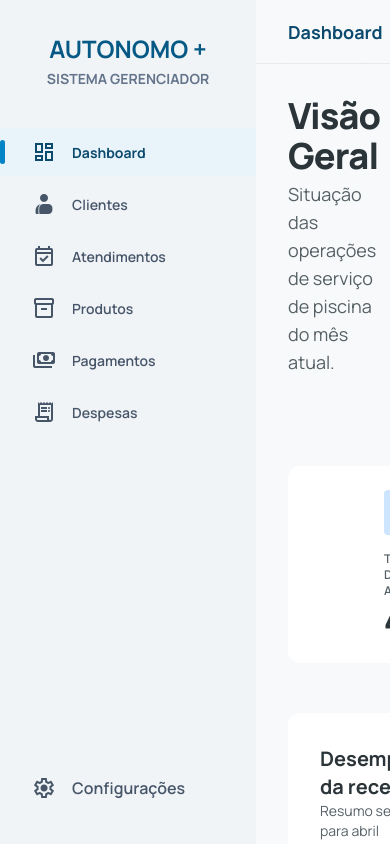
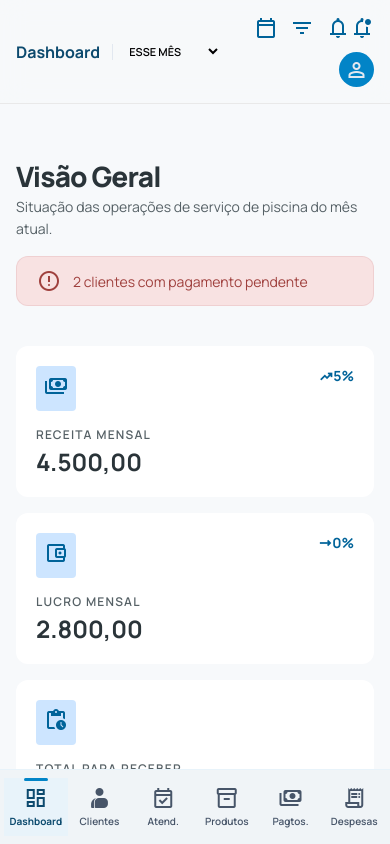
Before and after one commit to DevPH-Santos/autonomo-frontend, a React (Vite) app: page / in a window 390 px wide. Built offline with nearby package versions, Linux system fonts and the light colour scheme.

Commit message:
Aprimoramento da responsividade.

```diff
--- a/src/components/layout/MainLayout.css
+++ b/src/components/layout/MainLayout.css
@@ -14,3 +14,10 @@
   width: calc(100vw - 256px);
   overflow-y: auto;
 }
+
+@media (max-width: 1024px) {
+  .content {
+    width: 100%;
+    padding-bottom: 80px; /* espaço para a bottom nav */
+  }
+}
--- a/src/components/layout/Navbar/Navbar.css
+++ b/src/components/layout/Navbar/Navbar.css
@@ -116,7 +116,77 @@
     from {
         transform: translateX(-5px);
     }
+
     to {
         transform: translateX(0px);
     }
 }
+
+
+
+@media (max-width: 1024px) {
+
+    .asideNav {
+        display: none;
+    }
+
+    .bottomNav {
+        position: fixed;
+        width: 100%;
+        bottom: 0;
+        left: 0;
+        display: flex;
+        flex-direction: column;
+        height: fit-content;
+        background-color: #f0f4f7;
+        border-top: 1px solid var(--color_background_light);
+        z-index: 50;
+    }
+
+    .bottomNav .navigation {
+        padding: 8px 4px;
+        flex-direction: row;
+        justify-content: space-around;
+        align-items: center;
+        gap: 0;
+    }
+
+    .bottomNav .navigation li {
+        flex: 1;
+    }
+
+    .bottomNav .navigation li a {
+        flex-direction: column;
+        justify-content: center;
+        align-items: center;
+        gap: 4px;
+        padding: 8px 4px;
+        font-size: 10px;
+    }
+
+    .bottomNav .navigation li a.active::before {
+        width: 24px;
+        height: 3px;
+        top: 0;
+        left: 50%;
+        transform: translateX(-50%);
+        border-radius: 12px;
+        animation: fadeNavBottom 0.3s ease-in-out;
+    }
+
+    .bottomNav .footerNav {
+        display: none;
+    }
+
+}
+
+@keyframes fadeNavBottom {
+    from {
+        opacity: 0;
+        transform: translateX(-50%) scaleX(0.5);
+    }
+    to {
+        opacity: 1;
+        transform: translateX(-50%) scaleX(1);
+    }
+}
--- a/src/components/layout/Navbar/Navbar.jsx
+++ b/src/components/layout/Navbar/Navbar.jsx
@@ -4,6 +4,7 @@ import "./Navbar.css"
 
 const Navbar = () => {
     return (
+        <>
             <aside className='asideNav'>
 
                 <header className='headerNav'>
@@ -66,6 +67,70 @@ const Navbar = () => {
                 </footer>
 
             </aside>
+
+            <aside className='bottomNav'>
+
+                <ul className='navigation'>
+
+                    <li>
+
+                        <NavLink to="/">
+                            <span className="material-symbols-outlined">dashboard</span>
+                            <span>Dashboard</span>
+                        </NavLink>
+
+                    </li>
+
+                    <li>
+
+                        <NavLink to="/clientes">
+                            <span className="material-symbols-outlined">contacts_product</span>
+                            <span>Clientes</span>
+                        </NavLink>
+
+                    </li>
+
+                    <li>
+
+                        <NavLink to="/atendimentos">
+                            <span className="material-symbols-outlined">event_available</span>
+                            <span>Atend.</span>
+                        </NavLink>
+
+                    </li>
+
+                    <li>
+
+                        <NavLink to="/produtos">
+                            <span className="material-symbols-outlined">inventory_2</span>
+                            <span>Produtos</span>
+                        </NavLink>
+
+                    </li>
+
+                    <li>
+
+                        <NavLink to="/pagamentos">
+                            <span className="material-symbols-outlined">payments</span>
+                            <span>Pagtos.</span>
+                        </NavLink>
+
+                    </li>
+
+                    <li>
+
+                        <NavLink to="/despesas">
+                            <span className="material-symbols-outlined">receipt_long</span>
+                            <span>Despesas</span>
+                        </NavLink>
+
+                    </li>
+
+                </ul>
+
+            </aside>
+
+        </>
     )
 }
 
--- a/src/pages/Dashboard/Dashboard.css
+++ b/src/pages/Dashboard/Dashboard.css
@@ -139,8 +139,13 @@
   position: absolute;
   top: 80px;
   right: 0;
-  background-color: rgba(235, 235, 235, 0.397);
-  backdrop-filter: blur(25px);
+  /* Diminuir a transparência (0.8) ajuda a "esconder" mais o fundo */
+  background-color: rgba(236, 236, 236, 0.8);
+
+  /* Valores entre 20px e 40px já dão um desfoque total */
+  -webkit-backdrop-filter: blur(30px);
+  backdrop-filter: blur(30px);
+
   display: flex;
   flex-direction: column;
   align-items: flex-start;
@@ -607,3 +612,184 @@
   color: #6b7280;
   margin: 0;
 }
+
+
+
+
+
+/* ============================================================================
+   RESPONSIVIDADE TABLET
+============================================================================ */
+
+@media (max-width: 1024px) {
+  .header-main {
+    width: 100%;
+    padding: 0 20px;
+  }
+
+  .dashboard-main-content {
+    padding-inline: 20px;
+    gap: 32px;
+  }
+
+  .gains-cards-dashboard {
+    grid-template-columns: repeat(2, minmax(0, 1fr));
+  }
+
+  .overview-statistics-dashboard {
+    flex-direction: column;
+  }
+
+  .dashboard-chart {
+    width: 100%;
+    min-height: auto;
+  }
+
+  .clients-rank-dashboard {
+    width: 100%;
+  }
+}
+
+
+/* ============================================================================
+   RESPONSIVIDADE MOBILE
+============================================================================ */
+
+@media (max-width: 768px) {
+  .header-main {
+    width: 100%;
+    height: auto;
+    padding: 16px;
+    flex-direction: row;
+    align-items: center;
+    gap: 16px;
+  }
+
+  .header-main .header-brand {
+    width: fit-content;
+    align-items: center;
+    justify-content: flex-start;
+    gap: 12px;
+  }
+
+  .header-brand h2 {
+    font-size: 16px;
+  }
+
+  .header-brand select {
+    font-size: 11px;
+  }
+
+  .header-main .header-actions {
+    width: 100%;
+  }
+
+  .header-main .header-actions .actions {
+    width: 100%;
+    justify-content: flex-end;
+    gap: 12px;
+    flex-wrap: wrap;
+  }
+
+  .header-main .header-actions .actions .profile-actions {
+    top: 100%;
+    right: 16px;
+    width: 220px;
+    padding: 16px;
+  }
+
+  .dashboard-main-content {
+    padding-top: 160px;
+    padding-inline: 16px;
+    padding-bottom: 32px;
+    gap: 24px;
+  }
+
+  .header-dashboard {
+    flex-direction: column;
+    align-items: flex-start;
+  }
+
+  .header-dashboard div:first-child h3 {
+    font-size: 28px;
+    line-height: 32px;
+  }
+
+  .header-dashboard div:first-child p {
+    font-size: 14px;
+    line-height: 22px;
+  }
+
+  .header-dashboard .messageStatusPayment {
+    width: 100%;
+    font-size: 14px;
+  }
+
+  .gains-cards-dashboard {
+    grid-template-columns: 1fr;
+    gap: 16px;
+    margin-top: 16px;
+  }
+
+  .gain-card {
+    padding: 20px;
+  }
+
+  .gain-card-info h4 {
+    font-size: 24px;
+    line-height: 30px;
+  }
+
+  .overview-statistics-dashboard {
+    flex-direction: column;
+    gap: 20px;
+  }
+
+  .dashboard-chart {
+    width: 100%;
+    padding: 20px;
+    min-height: auto;
+  }
+
+  .header-chart {
+    flex-direction: column;
+    align-items: flex-start;
+    gap: 16px;
+  }
+
+  .header-chart div:last-child {
+    width: 100%;
+    justify-content: flex-start;
+    flex-wrap: wrap;
+  }
+
+  .clients-rank-dashboard {
+    width: 100%;
+    padding: 20px;
+  }
+
+  .client-item-rank {
+    align-items: flex-start;
+    gap: 12px;
+  }
+
+  .overview-daily-routes {
+    padding: 20px;
+  }
+
+  .overview-daily-routes header {
+    flex-direction: column;
+    align-items: flex-start;
+    gap: 12px;
+  }
+
+  .routes-list {
+    flex-direction: column;
+  }
+
+  .route {
+    width: 100%;
+    min-width: unset;
+    flex: unset;
+  }
+}
--- a/src/pages/Dashboard/Dashboard.jsx
+++ b/src/pages/Dashboard/Dashboard.jsx
@@ -209,7 +209,7 @@ const Dashboard = () => {
               </div>
               <div className="gain-card-info">
                 <p>RECEITA MENSAL</p>
-                <h4>R$4.500,00</h4>
+                <h4>4.500,00</h4>
               </div>
             </div>
 
@@ -230,7 +230,7 @@ const Dashboard = () => {
               </div>
               <div className="gain-card-info">
                 <p>LUCRO MENSAL</p>
-                <h4>R$2.800,00</h4>
+                <h4>2.800,00</h4>
               </div>
             </div>
 
@@ -243,7 +243,7 @@ const Dashboard = () => {
               </div>
               <div className="gain-card-info">
                 <p>TOTAL PARA RECEBER</p>
-                <h4>R$1.200,00</h4>
+                <h4>1.200,00</h4>
               </div>
             </div>
 
```
Lines whose indentation alone changed are shown as unchanged.
